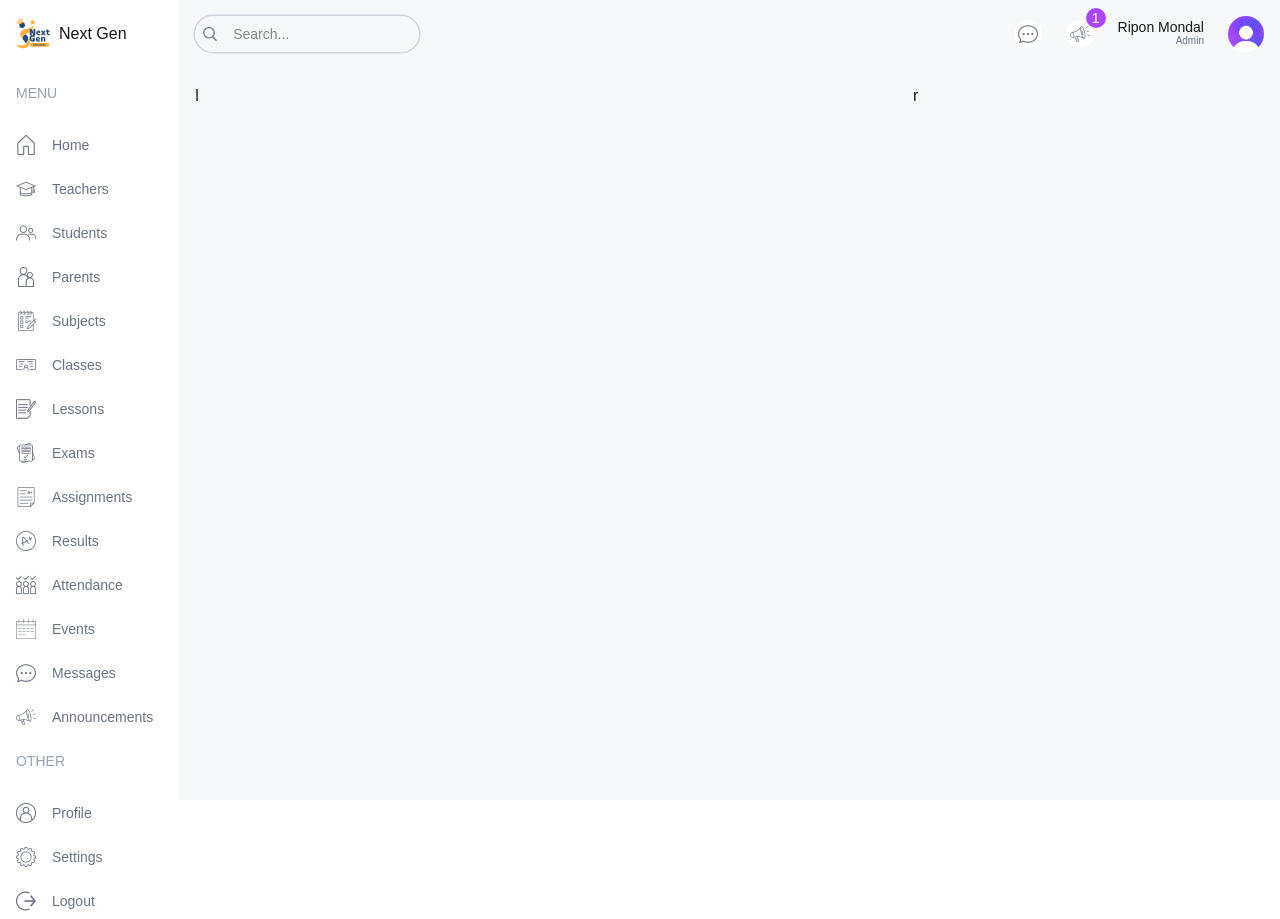
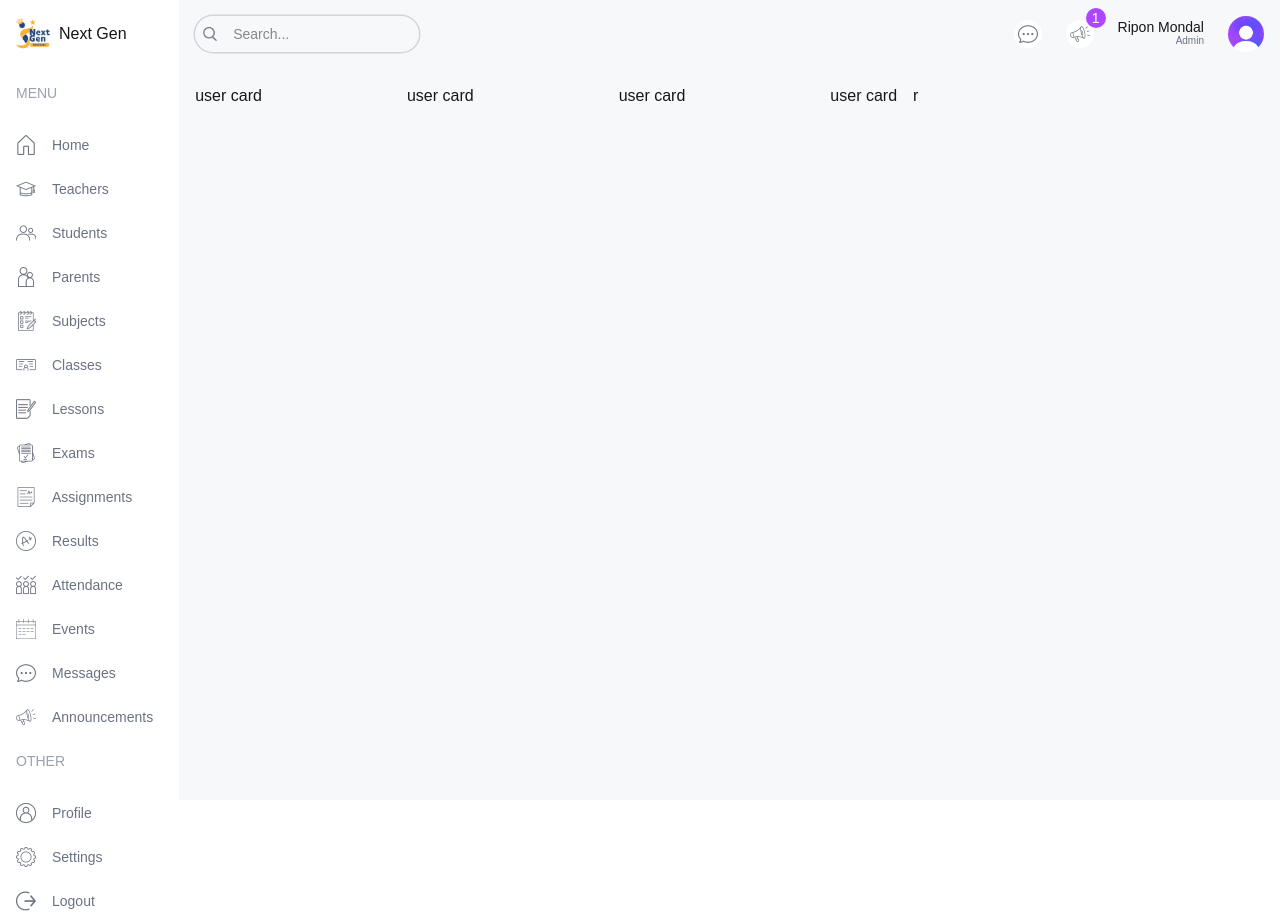
Before and after one commit to riponmondalbd/next-gen-school, a Next.js app: page /admin in a window 1280 px wide. Built offline with nearby package versions, Linux system fonts and the light colour scheme.

Commit message:
components->UserCars.tsx --> make a user card, admin->page.tsx --> make 4 user cards for students, teachers,parents and staffs

```diff
--- a/src/app/(dashboard)/admin/page.tsx
+++ b/src/app/(dashboard)/admin/page.tsx
@@ -1,8 +1,18 @@
+import UserCard from "@/components/UserCard";
+
 export default function AdminPage() {
   return (
     <div className="p-4 flex gap-4 flex-col md:flex-row">
       {/* left content */}
-      <div className="w-full lg:w-2/3">l</div>
+      <div className="w-full lg:w-2/3">
+        {/* user cards */}
+        <div className="flex gap-4 justify-between">
+          <UserCard type="student" />
+          <UserCard type="teacher" />
+          <UserCard type="parents" />
+          <UserCard type="staffs" />
+        </div>
+      </div>
       {/* right content */}
       <div className="w-full lg:w-1/3">r</div>
     </div>
--- /dev/null
+++ b/src/components/UserCard.tsx
@@ -0,0 +1,3 @@
+export default function UserCard({ type }: { type: string }) {
+  return <div>user card</div>;
+}
```
